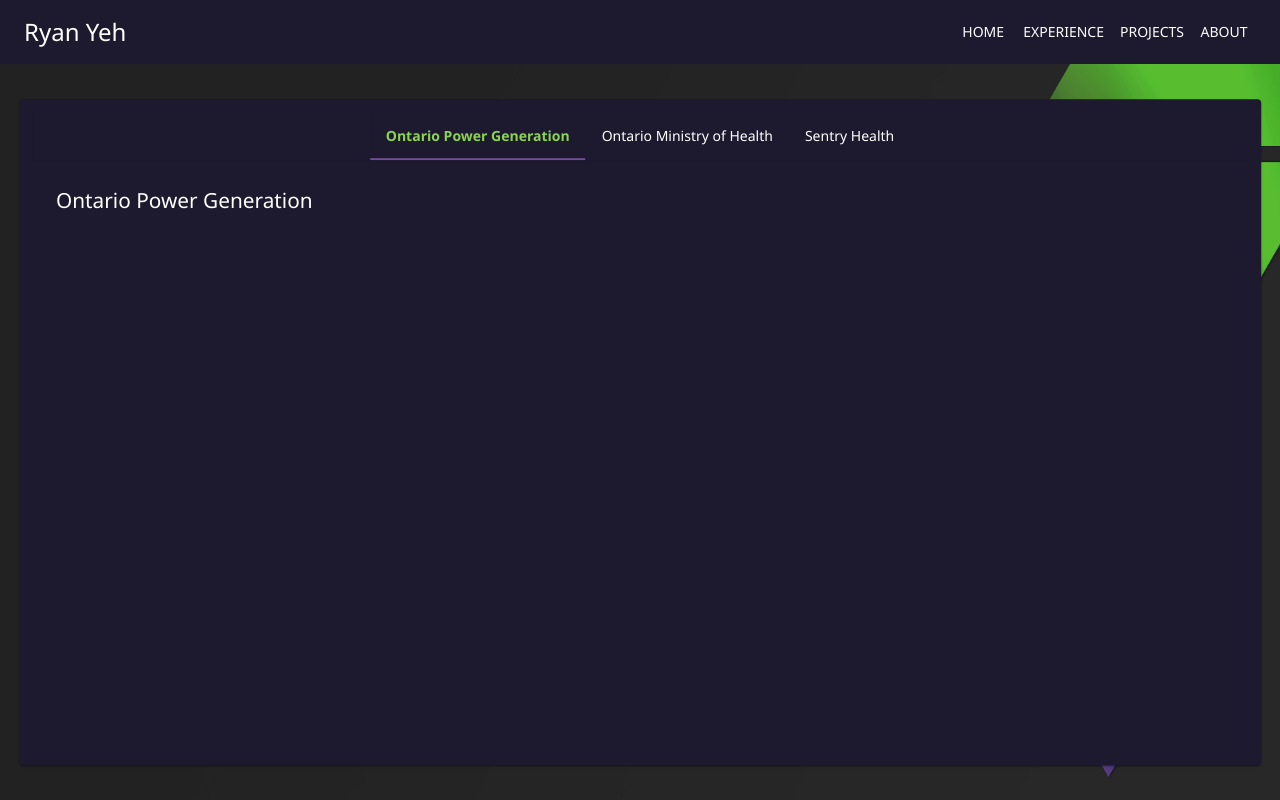
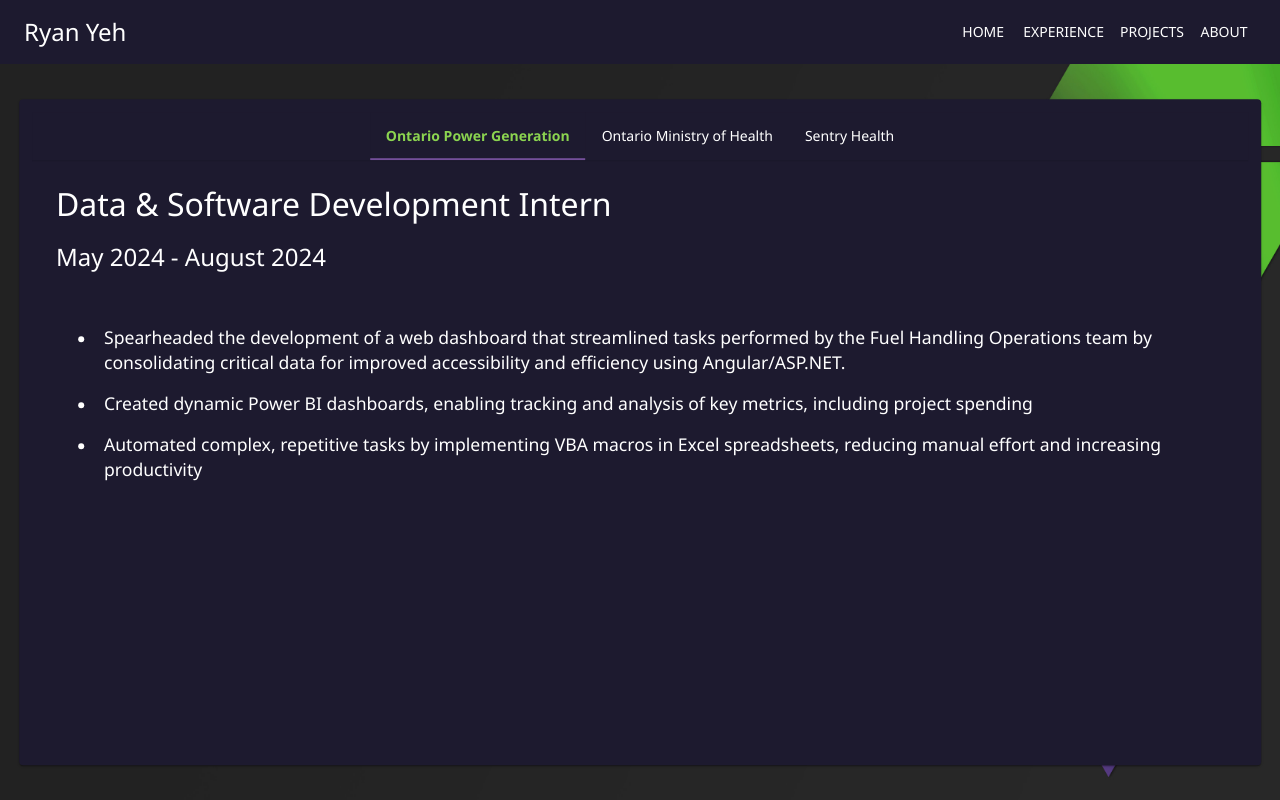
Before and after one commit to r-yeh/r-yeh.github.io, a React (Vite) app: page /#/experience in a window 1280 px wide. Built offline with nearby package versions, Linux system fonts and the light colour scheme.

Commit message:
fleshed out experience panel component

```diff
--- a/src/assets/themes/Theme.jsx
+++ b/src/assets/themes/Theme.jsx
@@ -36,8 +36,10 @@
         },
         body1: {
             fontSize: '1.3rem',
+        },
+        body2: {
+            fontSize: '1.1rem',
         }
-
     }
 });
 
--- a/src/components/experience-panel/index.jsx
+++ b/src/components/experience-panel/index.jsx
@@ -2,9 +2,10 @@
 import Box from '@mui/material/Box';
 
 import '../../styles/ExperiencePanel.css';
+import Typography from "@mui/material/Typography";
 
 const ExperiencePanel = (props) => {
-    const {children, value, index, ...other} = props;
+    const {title, duration, points, value, index, ...other} = props;
 
     return (
         <div
@@ -14,11 +15,19 @@
             aria-labelledby={`experience-panel-${index}`}
             {...other}
         >
-            <Box sx={{p: 3, flexGrow: 1, overflow: 'auto'}}>
-                {children}
+            <Box sx={{p: 3, flexGrow: 1, overflowY: 'auto'}}>
+                <Typography variant='h3'>{title}</Typography>
+                <Typography sx={{marginTop: '1rem'}} variant='h6'>{duration}</Typography>
+                <ul className='experience-list'>
+                    {points.map((point, index) => (
+                        <li key={index} className='experience-list-item'>
+                            <Typography variant='body2'>{point}</Typography>
+                        </li>
+                    ))}
+                </ul>
             </Box>
         </div>
-    )
+    );
 }
 
 export default ExperiencePanel;
--- a/src/constants/index.js
+++ b/src/constants/index.js
@@ -1,3 +1,27 @@
 export const github_url = "https://github.com/r-yeh";
 
 export const linkedin_url = "https://www.linkedin.com/in/ryan-yeh-2008/";
+
+export const opg_experience = [
+    "Spearheaded the development of a web dashboard that streamlined tasks performed by the Fuel Handling Operations team by consolidating critical data for improved accessibility and efficiency using Angular/ASP.NET.",
+    "Created dynamic Power BI dashboards, enabling tracking and analysis of key metrics, including project spending",
+    "Automated complex, repetitive tasks by implementing VBA macros in Excel spreadsheets, reducing manual effort and increasing productivity"
+];
+
+export const ministry_experience = [
+    "Built and maintained a web application to help Ontario healthcare facilities create and manage financial templates and data using the MERN stack",
+    "Led development of platform organization management functionality and corresponding database CRUD resulting in streamlined user workflows",
+    "Enhanced database query performance related to organization management, resulting in a 30% improvement in retrieval speed",
+    "Developed and maintained a Postman test suite to ensure backend reliability and functionality",
+    "Led discussion during daily stand-ups, enhancing team collaboration"
+];
+
+export const sentry_health_experience = [
+    "Acted as the primary QA tester, conducting manual tests and executing automated test suites for each deployment and update",
+    "Developed automated Cypress and Postman tests, reducing QA workload and streamlining the testing process",
+    "Led development of a web application for managing an internal pharmacy database, enabling staff to easily CRUD Firestore data using Vue/Vuetify for the frontend and GraphQL for the backend",
+    "Contributed to an application that scrapes the College of Physicians and Surgeons of Ontario database to maintain a BigQuery table of provincial physician information for use in company projects using JavaScript and Python",
+    "Built an application to convert PDFs to base64 and send data to an online fax endpoint, reducing manual workload for clinic staff using Node.js",
+    "Automated file uploads to Firestore by creating a Node-RED workflow that monitors and processes new files, eliminating manual administrative tasks",
+    "Used Jira to track bugs and manage development tasks, improving team visibility and ensuring faster issue resolution during sprints"
+]
--- a/src/pages/Experience/index.jsx
+++ b/src/pages/Experience/index.jsx
@@ -1,6 +1,5 @@
 import React from 'react';
 import Paper from '@mui/material/Paper';
-import Typography from "@mui/material/Typography";
 import Tabs from '@mui/material/Tabs';
 import Box from '@mui/material/Box';
 
@@ -8,6 +7,7 @@
 import '../../styles/Experience.css'
 import CustomTab from '../../components/custom-tab/index.jsx';
 import ExperiencePanel from '../../components/experience-panel/index.jsx';
+import {opg_experience, ministry_experience, sentry_health_experience} from "../../constants/index.js";
 
 const Experience = () => {
     const [value, setValue] = React.useState(0);
@@ -36,15 +36,27 @@
                         <CustomTab label="Sentry Health"/>
                     </Tabs>
                 </Box>
-                <ExperiencePanel value={value} index={0}>
-                    <Typography variant='body1'>Ontario Power Generation</Typography>
-                </ExperiencePanel>
-                <ExperiencePanel value={value} index={1}>
-                    <Typography variant='body1'>Ontario Ministry of Health</Typography>
-                </ExperiencePanel>
-                <ExperiencePanel value={value} index={2}>
-                    <Typography variant='body1'>Sentry Health</Typography>
-                </ExperiencePanel>
+                <ExperiencePanel
+                    title="Data & Software Development Intern"
+                    duration="May 2024 - August 2024"
+                    points={opg_experience}
+                    value={value}
+                    index={0}
+                />
+                <ExperiencePanel
+                    title="Software Developer Co-op Student"
+                    duration="May 2023 - August 2023"
+                    points={ministry_experience}
+                    value={value}
+                    index={1}
+                />
+                <ExperiencePanel
+                    title="Software Engineer & QA Intern"
+                    duration="May 2021 - August 2022"
+                    points={sentry_health_experience}
+                    value={value}
+                    index={2}
+                />
             </Paper>
         </div>
     );
--- a/src/styles/ExperiencePanel.css
+++ b/src/styles/ExperiencePanel.css
@@ -7,3 +7,15 @@
 .experience-panel.hidden {
     display: none;
 }
+
+.experience-list {
+    color: white;
+    margin-top: 3rem;
+}
+
+.experience-list-item {
+    margin-top: 1rem;
+    padding-left: 0.5rem;
+    padding-right: 0.5rem;
+    word-break: break-word;
+}
```
